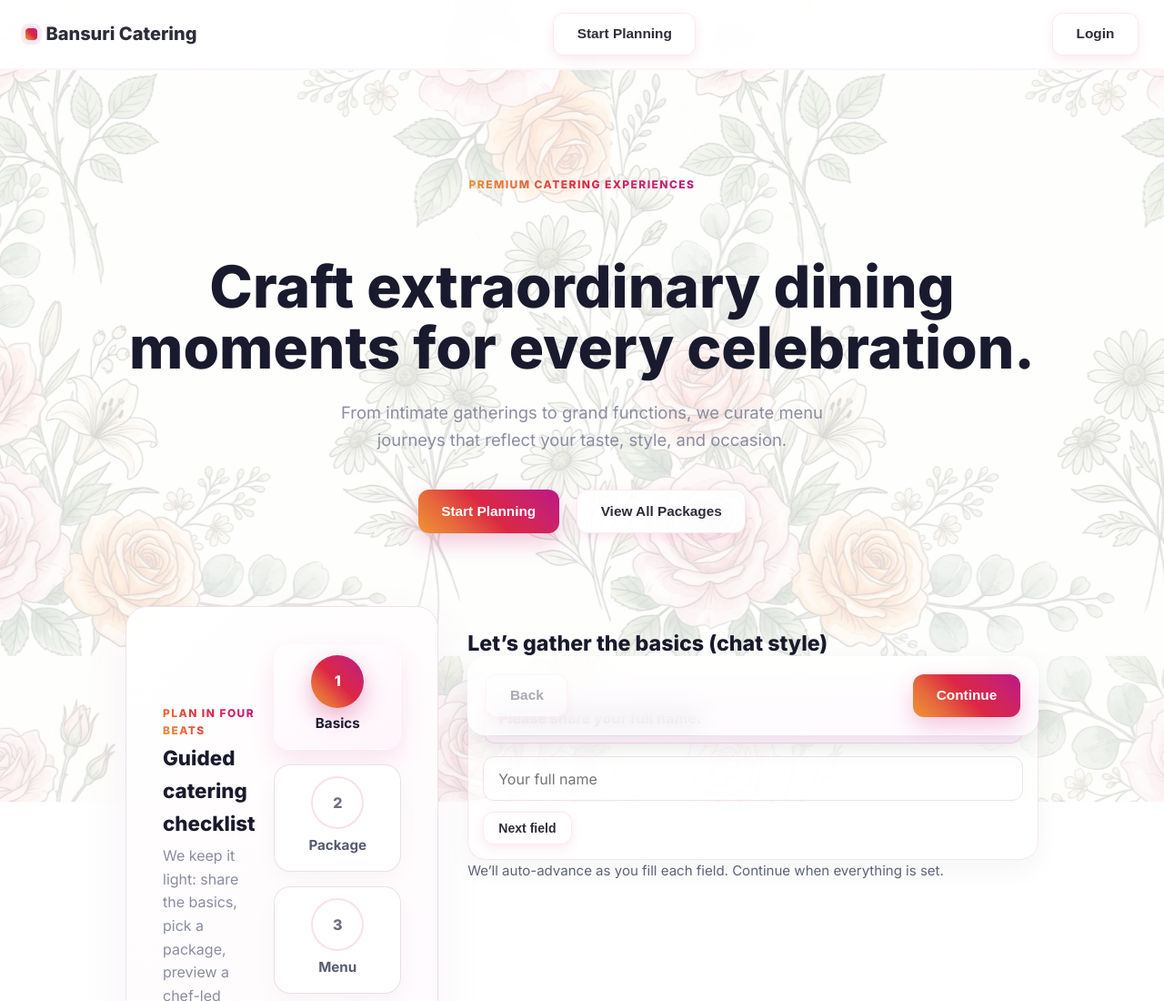
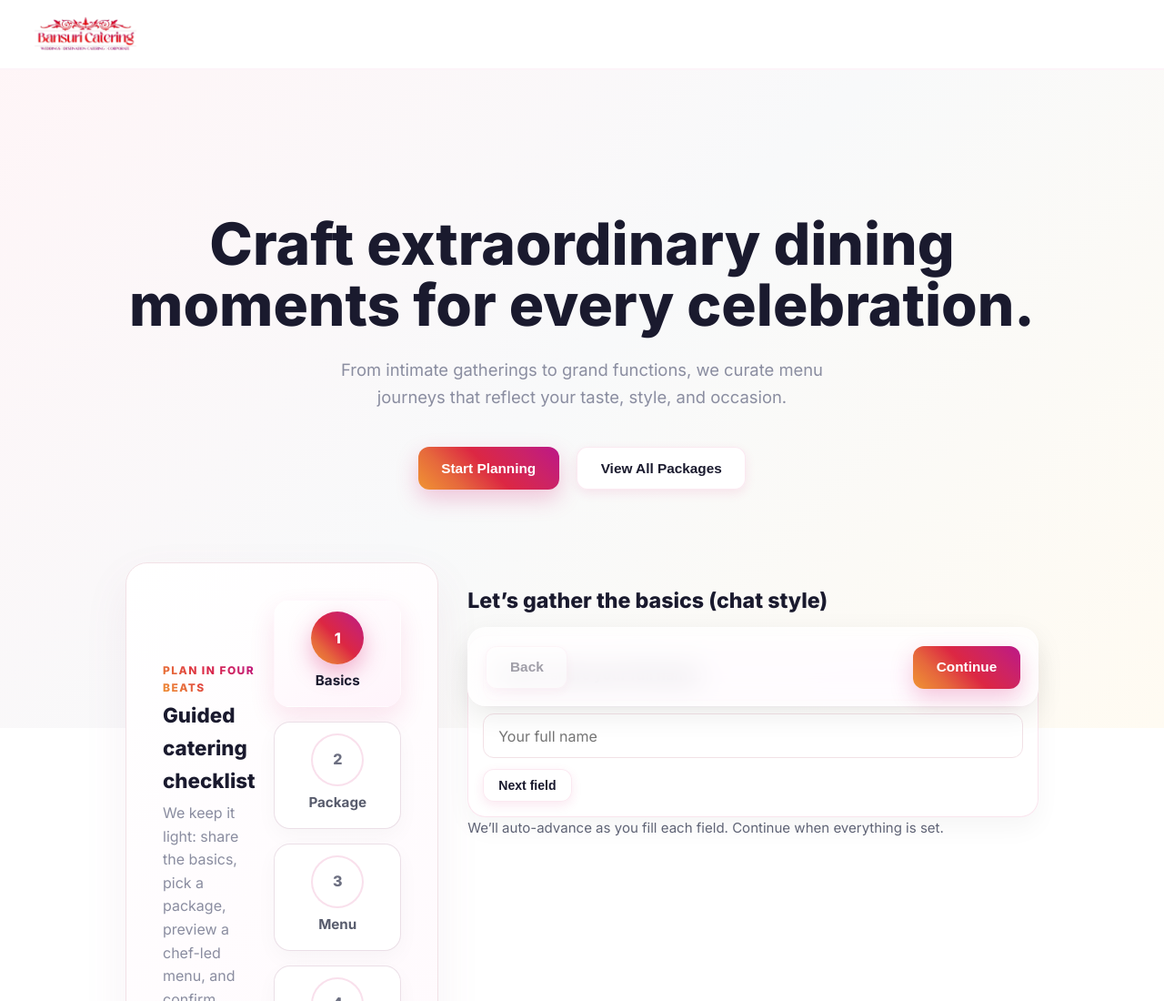
Before and after one commit to pulpbit/Bansuri-Catering, a plain HTML site: page frontend/index.html in a window 1280 px wide. Shown: the top 1100 px of the page at 91% size. Drawn offline with Linux system fonts and the light colour scheme.

Commit message:
Update UI: light background, add logo, remove login and header buttons

```diff
--- a/frontend/assets/css/base.css
+++ b/frontend/assets/css/base.css
@@ -13,12 +13,10 @@ body {
 body::before {
   content: "";
   position: fixed;
-  top: -10%; left: -10%;
-  width: 120%; height: 120%;
+  top: 0; left: 0;
+  width: 100%; height: 100%;
   z-index: -1;
-  background: linear-gradient(rgba(255, 255, 255, 0.82), rgba(255, 255, 255, 0.82)), url('../images/floral_bg_color.png') repeat;
-  background-size: 800px;
-  animation: floralPan 100s ease-in-out infinite alternate;
+  background: linear-gradient(135deg, #fff5f7 0%, #f8f9fa 50%, #fffbf2 100%);
   pointer-events: none;
 }
 
@@ -50,20 +48,14 @@ body::before {
 
 .brand {
   text-decoration: none;
-  font-weight: 800;
-  font-size: 1.25rem;
-  color: var(--text);
   display: flex;
   align-items: center;
-  gap: 0.6rem;
 }
 
-.brand__dot {
-  width: 0.8rem;
-  height: 0.8rem;
-  background: var(--insta-gradient);
-  border-radius: 4px; /* Slightly squircle like Instagram */
-  box-shadow: 0 0 0 5px rgba(214, 41, 118, 0.1);
+.brand__logo {
+  height: 2.5rem;
+  width: auto;
+  display: block;
 }
 
 .hero {
--- a/frontend/assets/css/variables.css
+++ b/frontend/assets/css/variables.css
@@ -5,7 +5,7 @@
   --floral-gradient: linear-gradient(135deg, #fff5f7 0%, #fffbf2 100%);
   --bg: #fff8f9;
   --surface: #ffffff;
-  --text: #2d2d3a;
+  --text: #1a1a2e;
   --muted: #8a8da0;
   --border: #f2e1e6;
   --success: #2ecc71;
--- a/frontend/index.html
+++ b/frontend/index.html
@@ -23,21 +23,15 @@
     <header class="site-header">
       <div class="container nav-wrap">
         <a href="#" class="brand" aria-label="Bansuri Catering home">
-          <span class="brand__dot"></span>
-          Bansuri Catering
+          <img src="./assets/images/Bansuri-logo.webp" alt="Bansuri Catering" class="brand__logo" />
         </a>
-        <button class="btn btn--ghost" type="button" data-scroll-to-form>
-          Start Planning
-        </button>
-        <button class="btn btn--secondary" type="button" data-open-login>
-          Login
-        </button>
+
       </div>
     </header>
 
     <main>
       <section class="hero container">
-        <p class="eyebrow">Premium Catering Experiences</p>
+
         <h1>Craft extraordinary dining moments for every celebration.</h1>
         <p class="hero__text">
           From intimate gatherings to grand functions, we curate menu journeys that reflect your taste,
```
Also changed, not shown: frontend/assets/images/Bansuri-logo.webp (added).
